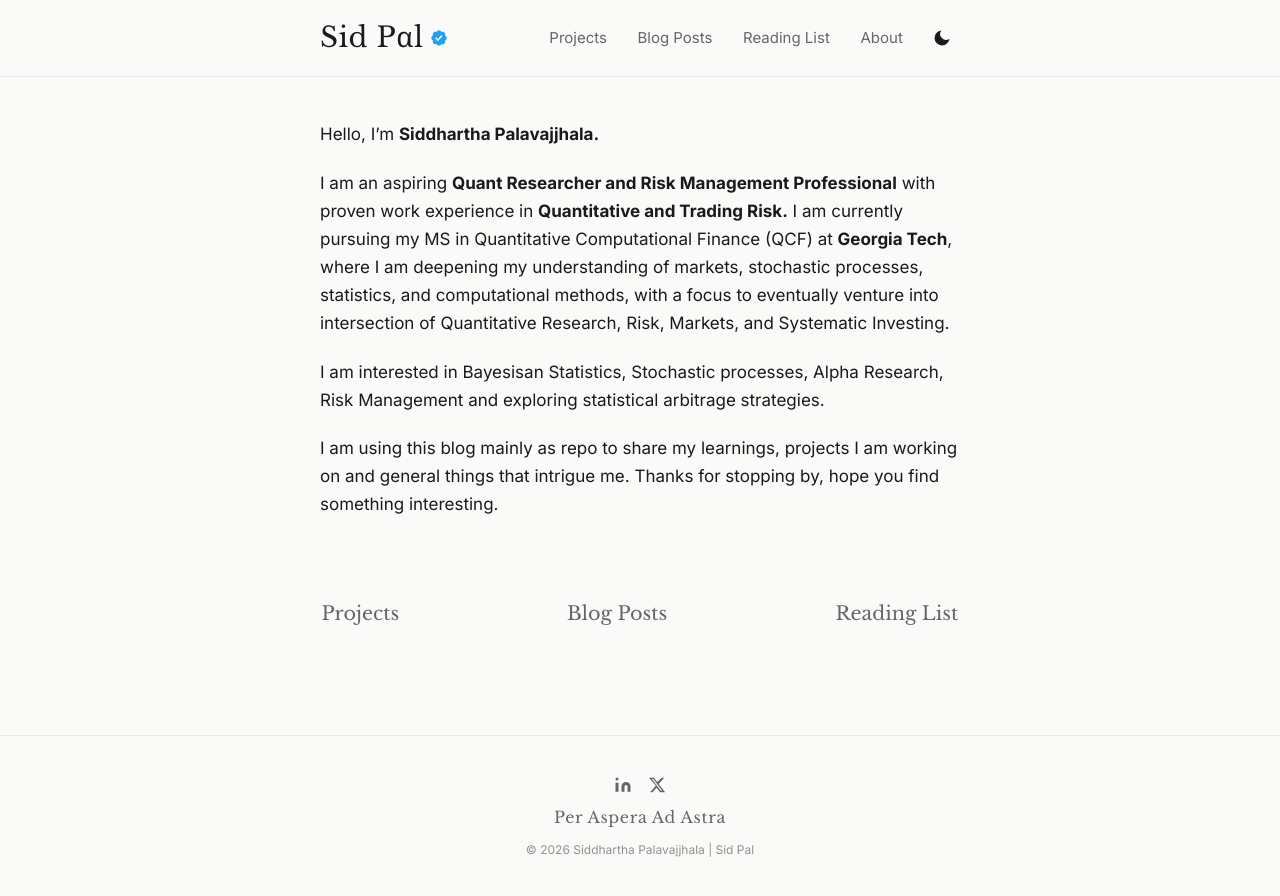
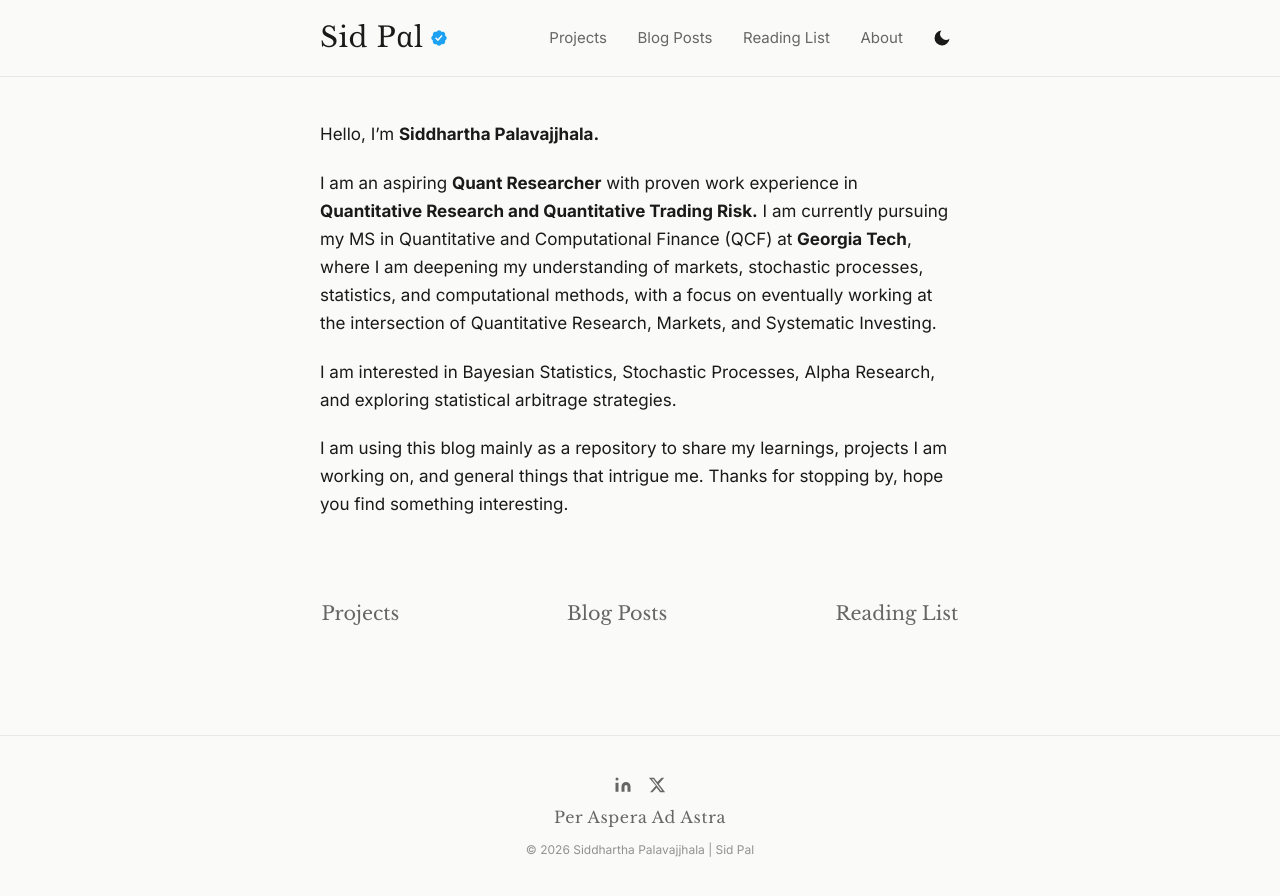
Before and after one commit to sidsince95/sidsince95.github.io, a Jekyll site: the page built from index.md, in a window 1280 px wide. Shown: the top 896 px of the page. Built offline with Jekyll 4.4.1, drawn with Linux system fonts in a browser that asks for light colours.

Commit message:
Update landing page intro text
Co-Authored-By: Claude Opus 5.5 <noreply@anthropic.com>

```diff
--- a/index.md
+++ b/index.md
@@ -2,15 +2,13 @@
 layout: default
 title: Home
 ---
- Hello, I'm **Siddhartha Palavajjhala.**
+Hello, I'm **Siddhartha Palavajjhala.**
 
-I am an aspiring **Quant Researcher and Risk Management Professional** with proven work experience in **Quantitative and Trading Risk.**
-I am currently pursuing my MS in Quantitative Computational Finance (QCF) at **Georgia Tech**, where I am deepening my understanding of markets, stochastic processes, statistics, and computational methods, with a focus to eventually venture into intersection of Quantitative Research, Risk, Markets, and Systematic Investing.
+I am an aspiring **Quant Researcher** with proven work experience in **Quantitative Research and Quantitative Trading Risk.** I am currently pursuing my MS in Quantitative and Computational Finance (QCF) at **Georgia Tech**, where I am deepening my understanding of markets, stochastic processes, statistics, and computational methods, with a focus on eventually working at the intersection of Quantitative Research, Markets, and Systematic Investing.
 
-I am interested in Bayesisan Statistics, Stochastic processes, Alpha Research, Risk Management and exploring statistical arbitrage strategies.
+I am interested in Bayesian Statistics, Stochastic Processes, Alpha Research, and exploring statistical arbitrage strategies.
 
-I am using this blog mainly as repo to share my learnings, projects I am working on and general things that intrigue me.
- Thanks for stopping by, hope you find something interesting.
+I am using this blog mainly as a repository to share my learnings, projects I am working on, and general things that intrigue me. Thanks for stopping by, hope you find something interesting.
 
 
 <div class="bottom-nav-grid">
```
